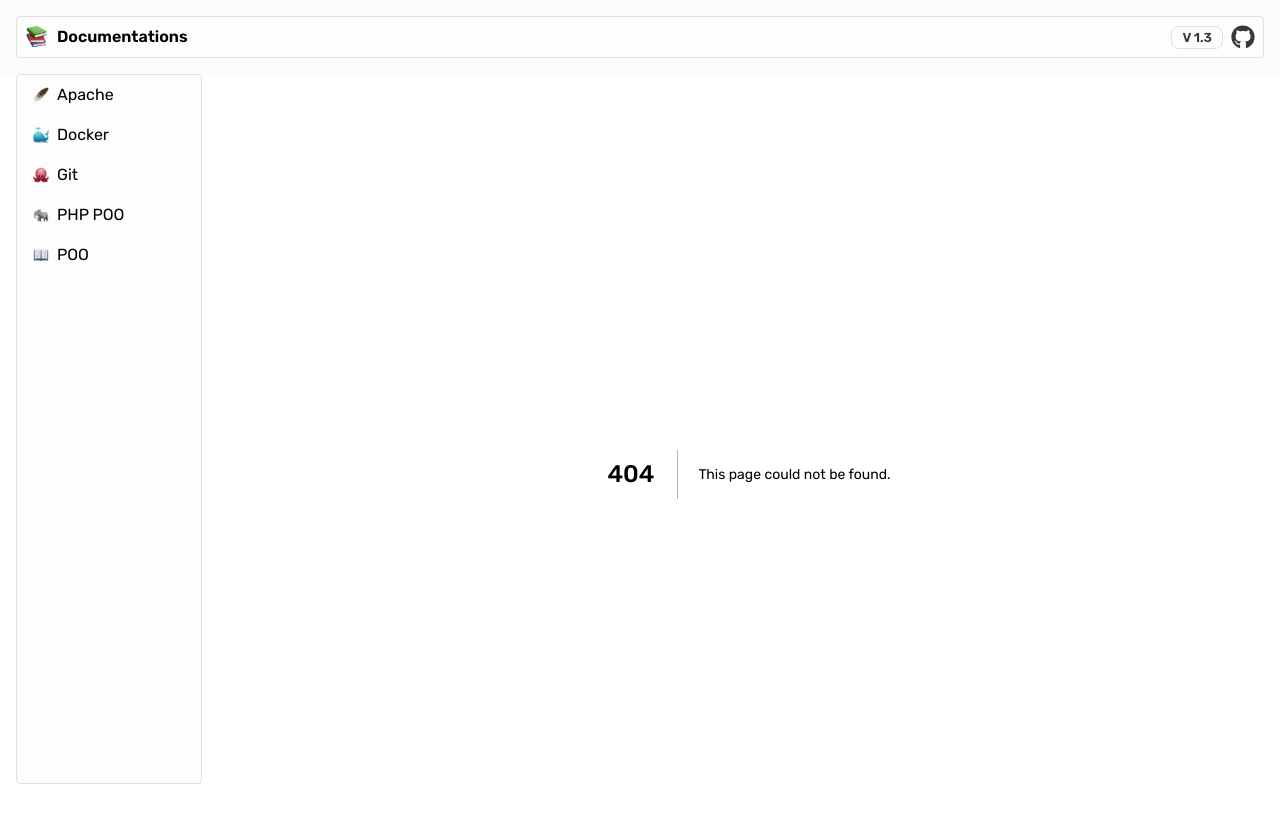
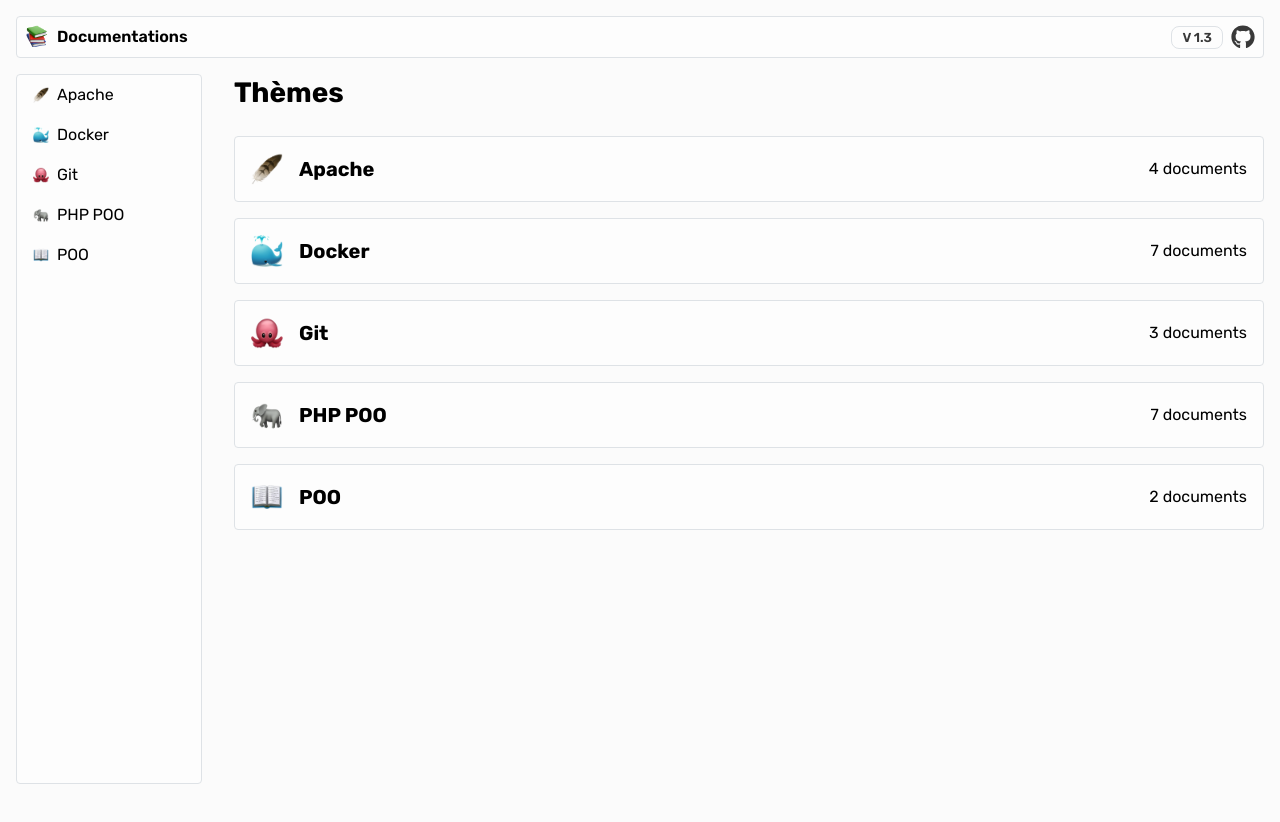
Before and after one commit to Wagle-Studio/documentations, a Next.js app: page /documentations in a window 1280 px wide. Before the commit this address had no page. Shown: the top 822 px of the page. After the commit the page ends 800 px from the top, so only its background shows below. Built offline with nearby package versions, Linux system fonts and the light colour scheme.

Commit message:
UI: create documentations page

```diff
--- /dev/null
+++ b/src/app/documentations/page.tsx
@@ -0,0 +1,8 @@
+import { ListCourses } from "@/ui";
+import RegisterManager from "@/core/managers/RegisterManager";
+
+export default function DocumentationsPage() {
+  const courses = RegisterManager.getCourses().data;
+
+  return <ListCourses courses={courses} />;
+}
--- a/src/ui/atoms/teaser-course/TeaserCourse.tsx
+++ b/src/ui/atoms/teaser-course/TeaserCourse.tsx
@@ -17,7 +17,7 @@ export const TeaserCourse = ({ course }: TeaserCourseProps) => {
   const lessons = findLessonsResult.data;
 
   return (
-    <Link href={`/documentation/${course.slug}`} className="teaser_course">
+    <Link href={`/documentations/${course.slug}`} className="teaser_course">
       <>
         <div className="teaser_course__header">
           <Image src={course.emoji} alt={course.label} width={32} height={32} />
--- a/src/ui/atoms/teaser-lesson/TeaserLesson.tsx
+++ b/src/ui/atoms/teaser-lesson/TeaserLesson.tsx
@@ -10,7 +10,7 @@ interface TeaserLessonProps {
 export const TeaserLesson = ({ course, lesson }: TeaserLessonProps) => {
   return (
     <Link
-      href={`/documentation/${course.slug}/${lesson.slug}`}
+      href={`/documentations/${course.slug}/${lesson.slug}`}
       className="teaser_lesson"
     >
       <div className="teaser_lesson__header">
--- a/src/ui/organismes/breadcrumb/Breadcrumb.tsx
+++ b/src/ui/organismes/breadcrumb/Breadcrumb.tsx
@@ -27,13 +27,13 @@ const availableConfs: Confs = {
   course: {
     registerFn: (courseSlug: string): CoreResult<Course, undefined> =>
       RegisterManager.findCourseBySlug(courseSlug),
-    buildUrl: (courseSlug: string) => `/documentation/${courseSlug}`,
+    buildUrl: (courseSlug: string) => `/documentations/${courseSlug}`,
   },
   lesson: {
     registerFn: (lessonSlug: string) =>
       RegisterManager.findLessonBySlug(lessonSlug),
     buildUrl: (courseSlug: string, lessonSlug: string) =>
-      `/documentation/${courseSlug}/${lessonSlug}`,
+      `/documentations/${courseSlug}/${lessonSlug}`,
   },
 };
 
--- a/src/ui/organismes/header/Header.tsx
+++ b/src/ui/organismes/header/Header.tsx
@@ -90,7 +90,7 @@ export const Header = () => {
                     <MenuLink
                       label={course.label}
                       emoji={course.emoji}
-                      href={`/documentation/${course.slug}`}
+                      href={`/documentations/${course.slug}`}
                       selected={params.course === course.slug}
                     />
                   </li>
--- a/src/ui/organismes/sidebar-lesson/SidebarLesson.tsx
+++ b/src/ui/organismes/sidebar-lesson/SidebarLesson.tsx
@@ -35,7 +35,7 @@ export const SidebarLesson = ({ courseSlug }: SidebarLessonProps) => {
         <li>
           <MenuLink
             label={course.label}
-            href={`/documentation/${course.slug}`}
+            href={`/documentations/${course.slug}`}
             emoji={course.emoji}
             selected={params.course === course.slug}
             highlight
@@ -47,7 +47,7 @@ export const SidebarLesson = ({ courseSlug }: SidebarLessonProps) => {
           >
             <MenuLink
               label={lesson.label}
-              href={`/documentation/${course.slug}/${lesson.slug}#top`}
+              href={`/documentations/${course.slug}/${lesson.slug}#top`}
               selected={params.lesson === lesson.slug}
             />
             {params.lesson === lesson.slug && summaryItems && (
--- a/src/ui/organismes/sidebar-main/SidebarMain.tsx
+++ b/src/ui/organismes/sidebar-main/SidebarMain.tsx
@@ -18,7 +18,7 @@ export const SidebarMain = () => {
             <MenuLink
               label={course.label}
               emoji={course.emoji}
-              href={`/documentation/${course.slug}`}
+              href={`/documentations/${course.slug}`}
               selected={params.course === course.slug}
             />
           </li>
```
Also changed, not shown: src/app/documentations/[course]/[lesson]/layout.tsx (renamed from src/app/documentation/[course]/[lesson]/layout.tsx), src/app/documentations/[course]/[lesson]/page.tsx (renamed from src/app/documentation/[course]/[lesson]/page.tsx), src/app/documentations/[course]/layout.tsx (renamed from src/app/documentation/[course]/layout.tsx), src/app/documentations/[course]/page.tsx (renamed from src/app/documentation/[course]/page.tsx).
